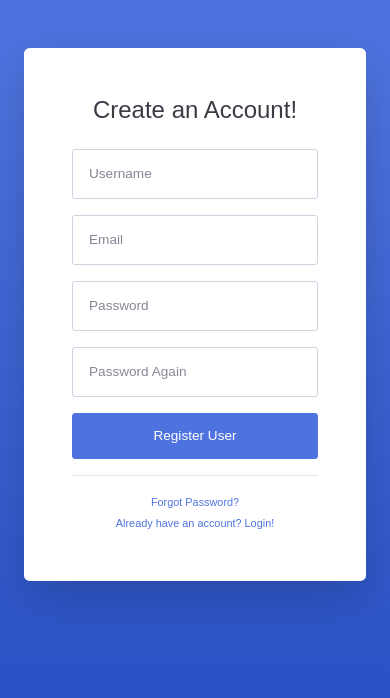
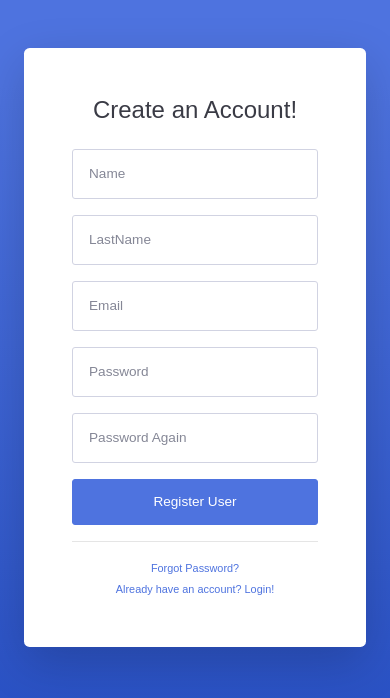
Before and after one commit to eminesakar/movieapp, a Django app: page /account/register in a window 390 px wide. Shown: the top 698 px of the page. Run offline with Django 3.2, Linux system fonts and the light colour scheme; parts of the project's set-up code (start-up, migrations or seed data) failed here and were passed over; some libraries are stand-ins or nearby versions; some web fonts are replaced.

Commit message:
savechanges

```diff
--- a/account/forms.py
+++ b/account/forms.py
@@ -2,6 +2,7 @@ from django import forms
 from django.contrib.auth.models import User
 from django.contrib.auth.forms import UserCreationForm
 from django.forms import widgets
+import random
 
 class LoginForm(forms.Form):
     email = forms.EmailField(widget=forms.EmailInput(
@@ -20,15 +21,18 @@ class LoginForm(forms.Form):
 class CreateUserForm(UserCreationForm):
     class Meta:
         model = User
-        fields = ("username","email",)
+        fields = ("email","first_name","last_name",)
 
     def __init__(self, *args, **kwargs):
         super().__init__(*args, **kwargs)
         self.fields["password1"].widget = widgets.PasswordInput(attrs={"class":"form-control form-control-user","placeholder":"Password"})
         self.fields["password2"].widget = widgets.PasswordInput(attrs={"class":"form-control form-control-user","placeholder":"Password Again"})
-        self.fields["username"].widget = widgets.TextInput(attrs={"class":"form-control form-control-user","placeholder":"Username"})
+        self.fields["first_name"].widget = widgets.TextInput(attrs={"class":"form-control form-control-user","placeholder":"Name"})
+        self.fields["last_name"].widget = widgets.TextInput(attrs={"class":"form-control form-control-user","placeholder":"LastName"})
         self.fields["email"].widget = widgets.EmailInput(attrs={"class":"form-control form-control-user","placeholder":"Email"})
         self.fields["email"].required = True
+        self.fields["first_name"].required = True
+        self.fields["last_name"].required = True
 
     def clean_email(self):
         email = self.cleaned_data.get("email")
@@ -37,3 +41,17 @@ class CreateUserForm(UserCreationForm):
             self.add_error("email","email daha önce kullanılmış")
 
         return email
+
+    def save(self, commit=True):
+        user = super(UserCreationForm, self).save(commit=False)
+        user.set_password(self.cleaned_data.get("password1"))
+        user.username = "{}_{}_{}".format(
+            self.cleaned_data.get("first_name").replace("ı","i").replace("ö","o").lower(),
+            self.cleaned_data.get("last_name").lower(),
+            random.randint(11111,99999)
+        )
+
+        if commit:
+            user.save()
+
+        return user
--- a/account/templates/account/register.html
+++ b/account/templates/account/register.html
@@ -36,10 +36,16 @@
                       </li>
                     {% endfor %}
                   </ul>
-               <div class="form-group">
-                {{ form.username.errors }}
-                {{ form.username }}
-              </div>
+                <div class="form-group row">
+                    <div class="col-sm-6 mb-3 mb-sm-0">
+                      {{ form.first_name.errors }}
+                      {{ form.first_name }}
+                    </div>
+                    <div class="col-sm-6">
+                      {{ form.last_name.errors }}
+                      {{ form.last_name }}
+                    </div>
+                </div>
               <div class="form-group">
                 {{ form.email.errors }}
                 {{ form.email }}
--- a/account/views.py
+++ b/account/views.py
@@ -42,8 +42,8 @@ def register_request(request):
         form = CreateUserForm(request.POST)
 
         if form.is_valid():
-            form.save()
-            username = form.cleaned_data.get("username")
+            user = form.save()
+            username = user.username
             password = form.cleaned_data.get("password1")
             user = authenticate(username=username, password = password)
             login(request,user)
```
Also changed, not shown: db.sqlite3.
